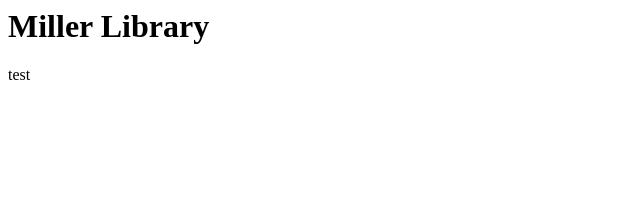
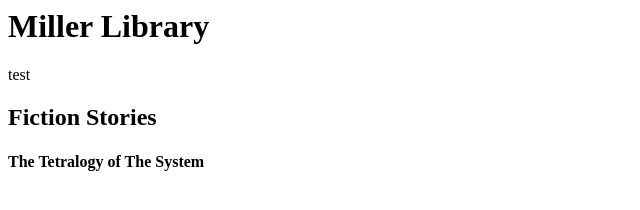
Before and after one commit to damille11/CSM1, a plain HTML site: page index.html in a window 1280 px wide. Shown: the whole page, without its empty margins (0-640 px from the left). Drawn offline with Linux system fonts and the light colour scheme.

Commit message:
Update index.html

```diff
--- a/index.html
+++ b/index.html
@@ -7,5 +7,8 @@
     <body>
         <h1>Miller Library</h1>
         <p>test</p>
+        <h2>Fiction Stories</h2>
+        <h4>The Tetralogy of The System</h4>
+        <h4>
     </body>
 </html>
```
